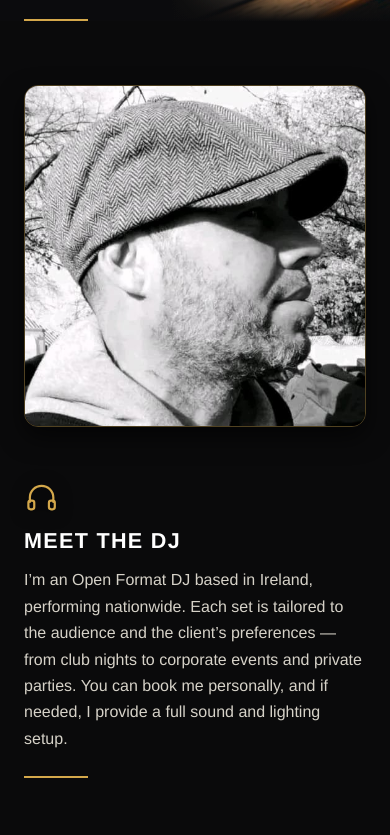
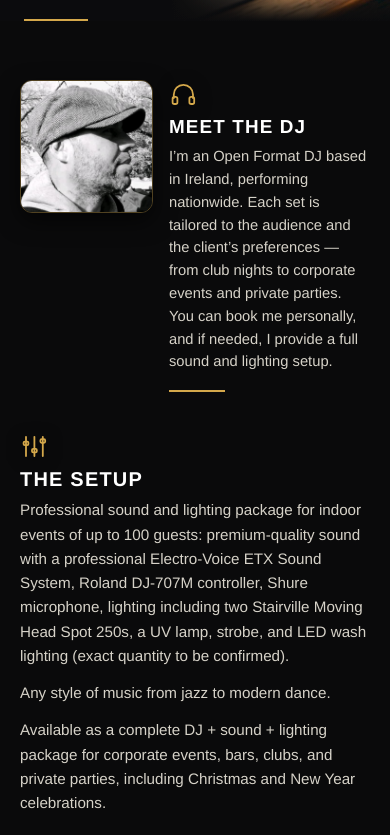
Before and after one commit to Alexandr-Styopin/Lepricon-lab, a plain HTML site: page index.html in a window 390 px wide. Shown: the part 1629-2464 px from the top of the page. Drawn offline with Linux system fonts and the light colour scheme.

Commit message:
Add DJ & Setup link to navigation and make DJ photo compact on mobile

```diff
--- a/css/style.css
+++ b/css/style.css
@@ -243,47 +243,70 @@ nav a:hover, nav a[aria-current] { color: var(--gold); }
 
 /* ===== Фото DJ + Meet the DJ + The Setup ===== */
 .trio {
-  padding: 2.5rem 1.5rem 1rem;
+  padding: 2.2rem 1.25rem 1rem;
   display: grid;
-  gap: 1.5rem;
+  grid-template-columns: minmax(110px, 38%) 1fr;
+  gap: 1.25rem 1rem;
+  align-items: start;
   background: var(--bg);
 }
 
 .trio__photo {
   margin: 0;
   aspect-ratio: 1 / 1;
-  border-radius: 14px;
+  border-radius: 12px;
   overflow: hidden;
   border: 1px solid rgba(212, 168, 75, .35);
-  box-shadow: 0 10px 25px rgba(0, 0, 0, 0.6);
+  box-shadow: 0 8px 22px rgba(0, 0, 0, 0.6);
+  align-self: start;
 }
 .trio__photo img {
   display: block; width: 100%; height: 100%; object-fit: cover; object-position: 60% 40%;
 }
 
+.trio .ico {
+  width: 1.8rem;
+  height: 1.8rem;
+  margin-bottom: .4rem;
+}
+
 .trio__card {
   position: relative;
-  padding: 1.8rem 0 2.8rem;
+  padding: 0 0 1.2rem;
 }
 .trio__card::after {
   content: "";
   position: absolute;
   left: 0;
-  bottom: 1.2rem;
-  width: 4rem;
+  bottom: 0;
+  width: 3.5rem;
   height: 2px;
   background: var(--gold);
 }
 .trio__card h2 {
   color: #ffffff;
-  margin-bottom: .8rem;
+  margin-bottom: .4rem;
+  font-size: 1.18rem;
 }
 .trio__card p {
   color: #d6d2c8;
-  font-size: 1rem;
-  line-height: 1.65;
+  font-size: .92rem;
+  line-height: 1.55;
 }
-.trio__card p + p { margin-top: 1rem; }
+.trio__card p + p { margin-top: .8rem; }
+
+/* The Setup на мобильных занимает всю ширину в следующем ряду */
+.trio__card:last-child {
+  grid-column: 1 / -1;
+  padding: 1.2rem 0 2rem;
+}
+.trio__card:last-child h2 {
+  font-size: 1.25rem;
+}
+.trio__card:last-child p {
+  font-size: .95rem;
+  line-height: 1.6;
+}
 
 /* ===== About the project + Contacts ===== */
 .closing {
@@ -440,8 +463,13 @@ nav a:hover, nav a[aria-current] { color: var(--gold); }
     grid-template-columns: 1fr 1.3fr; gap: 1.5rem 2.5rem;
     max-width: 76rem; margin: 0 auto; padding: 4rem 1.5rem 2rem;
   }
-  .trio__photo { align-self: start; }
-  .trio__card:last-child { grid-column: 1 / -1; }
+  .trio__photo { align-self: start; border-radius: 14px; }
+  .trio .ico { width: 2.2rem; height: 2.2rem; margin-bottom: .8rem; }
+  .trio__card { padding: 1.8rem 0 2.8rem; }
+  .trio__card::after { bottom: 1.2rem; width: 4rem; }
+  .trio__card h2 { font-size: 1.35rem; margin-bottom: .8rem; }
+  .trio__card p { font-size: 1rem; line-height: 1.65; }
+  .trio__card:last-child { grid-column: 1 / -1; padding-top: 1.8rem; }
   .trio__card > * { max-width: 44rem; }
 
   /* About & Contacts */
@@ -486,5 +514,6 @@ nav a:hover, nav a[aria-current] { color: var(--gold); }
   }
   .trio__card:last-child {
     grid-column: auto;
+    padding: 1.8rem 0 2.8rem;
   }
 }
--- a/index.html
+++ b/index.html
@@ -6,7 +6,7 @@
 <meta name="theme-color" content="#0a0a0b">
 <title>Leprechaun Lab – Laboratory of Sound Design</title>
 <meta name="description" content="Audio and light solutions for your event: DJ performance, professional sound, lighting and event production in Ireland.">
-<link rel="stylesheet" href="css/style.css?v=19">
+<link rel="stylesheet" href="css/style.css?v=20">
 </head>
 <body>
 
@@ -31,6 +31,7 @@
   <nav id="menu" aria-label="Main">
     <a href="#home" aria-current="page">Home</a>
     <a href="#services">Services</a>
+    <a href="#dj">DJ &amp; Setup</a>
     <a href="#about">About</a>
     <a href="#contact">Contact</a>
   </nav>
```
